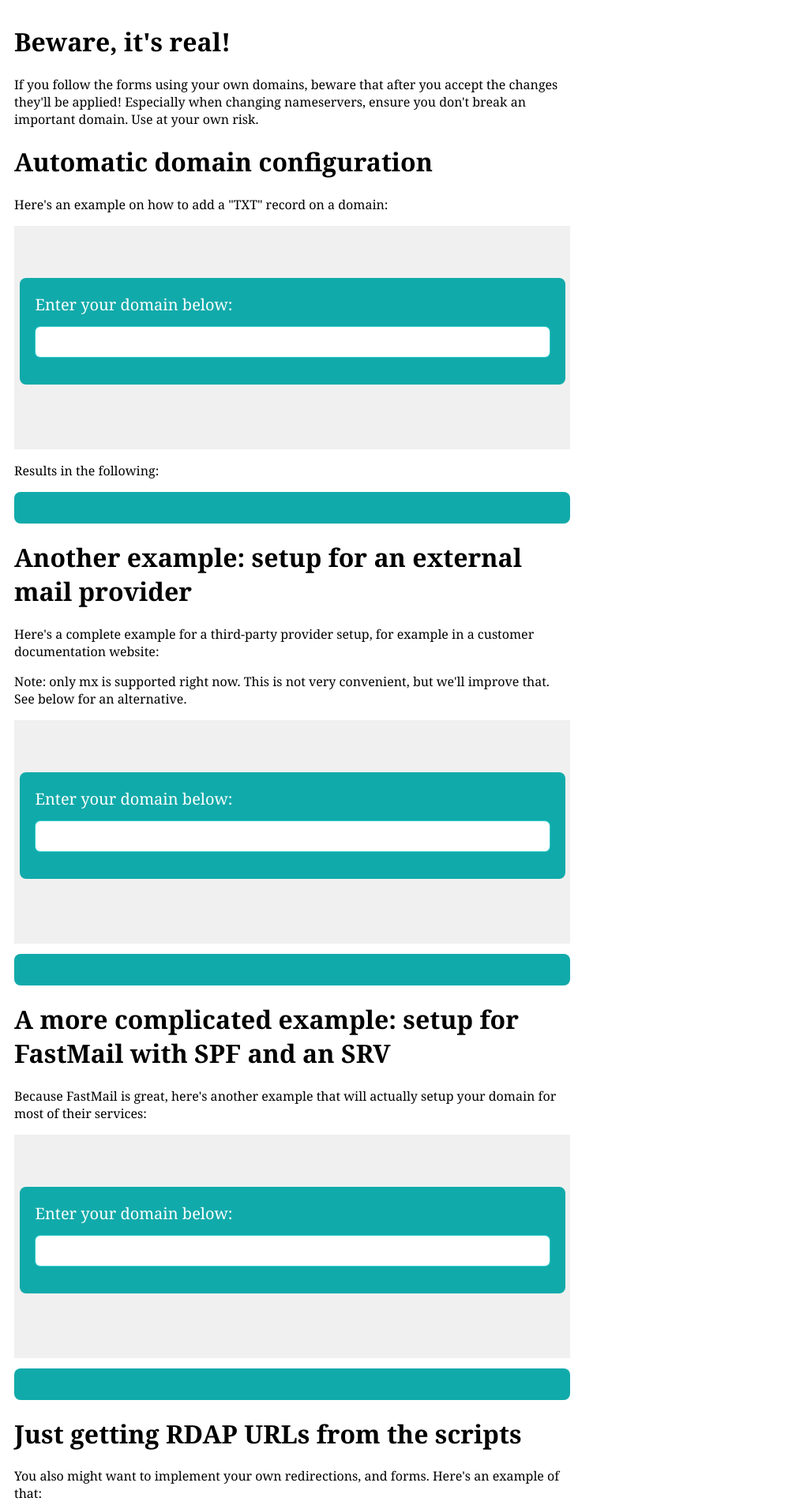
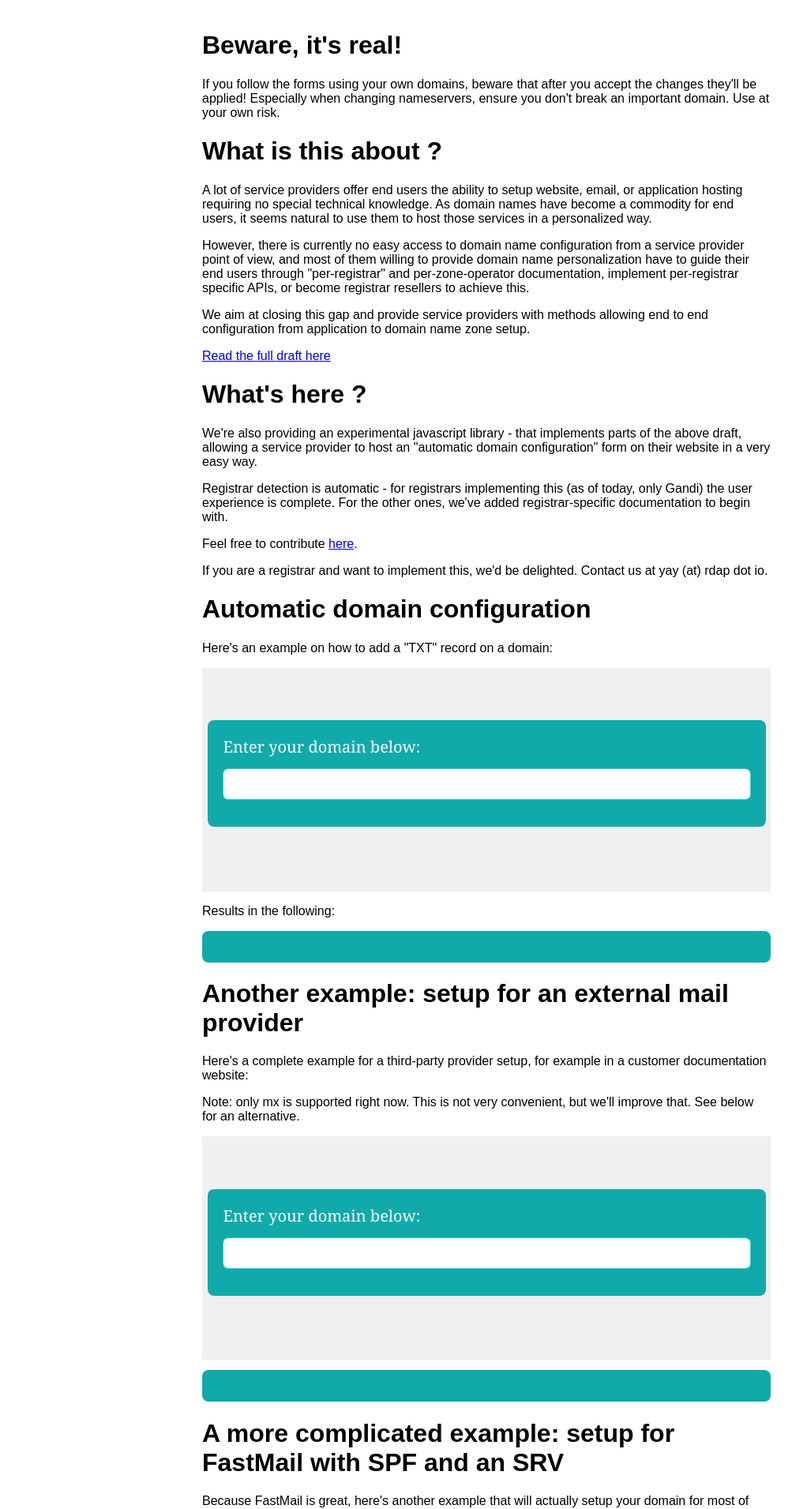
Before and after one commit to kalou/rdap.io, a Flask app: page / in a window 1280 px wide. Shown: the top 1911 px of the page at 79% size, without its empty margins (0-1022 px from the left). Run offline with Flask 2, Linux system fonts and the light colour scheme.

Commit message:
Add an explicit introduction

```diff
--- a/rdapio/templates/index.html
+++ b/rdapio/templates/index.html
@@ -5,8 +5,16 @@
     html {
         overflow: -moz-scrollbars-vertical;
         overflow-y: scroll;
-        font-family: Georgia, "Times New Roman", Times, serif;
+        font-family: sans-serif;
         margin: 10px;
+        max-width: 720px;
+        width: auto;
+    }
+
+    .main {
+        position: absolute;
+        left: 20%;
+        width: auto;
         max-width: 720px;
     }
 
@@ -78,10 +86,46 @@
   </head>
   <body>
 
+  <div class=main>
+
   <h1>Beware, it's real!</h1>
   <p>If you follow the forms using your own domains, beware that after you
   accept the changes they'll be applied! Especially when changing nameservers,
   ensure you don't break an important domain. Use at your own risk.</p>
+
+  <h1>What is this about ?</h1>
+	<p>A lot of service providers offer end users the ability to setup
+	website, email, or application hosting requiring no special
+	technical knowledge. As domain names have become a commodity for
+	end users, it seems natural to use them to host those services
+	in a personalized way.</p>
+
+	<p>However, there is currently no easy access to domain name configuration
+	from a service provider point of view, and most of them willing to provide
+	domain name personalization have to guide their end users through "per-registrar"
+	and per-zone-operator documentation, implement per-registrar specific APIs,
+	or become registrar resellers to achieve this.</p>
+
+	<p>We aim at closing this gap and provide service providers with methods
+	allowing end to end configuration from application to domain name
+	zone setup.</p>
+
+	<p><a href="https://github.com/Gandi/dnsknife/blob/master/docs/extending_registrar_functions.txt">
+	Read the full draft here</a></p>
+
+  <h1>What's here ?</h1>
+  <p>We're also providing an experimental javascript library - that implements parts of the above
+  draft, allowing a service provider to host an "automatic domain configuration" form
+  on their website in a very easy way.</p>
+
+  <p>Registrar detection is automatic - for registrars implementing this (as of today, only Gandi)
+  the user experience is complete. For the other ones, we've added registrar-specific documentation
+  to begin with.</p>
+
+  <p>Feel free to contribute <a href="https://github.com/kalou/rdap.io">here</a>.</p>
+
+  <p>If you are a registrar and want to implement this, we'd be delighted. Contact us
+  at yay (at) rdap dot io.</p>
 
   <h1>Automatic domain configuration</h1>
   <p>Here's an example on how to add a "TXT" record on a domain:</p>
@@ -199,5 +243,6 @@
         hljs.initHighlightingOnLoad();
   </script>
 
+  </div>
   </body>
 </html>
```
